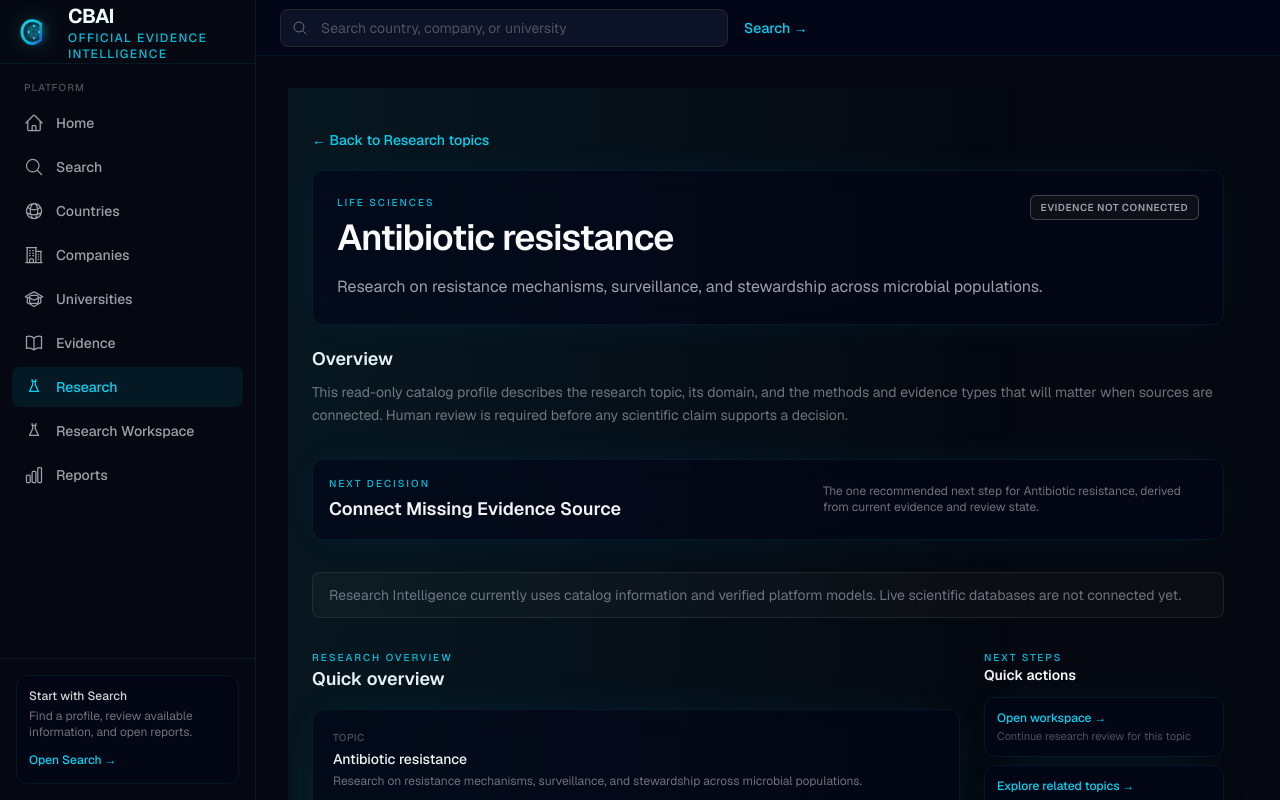
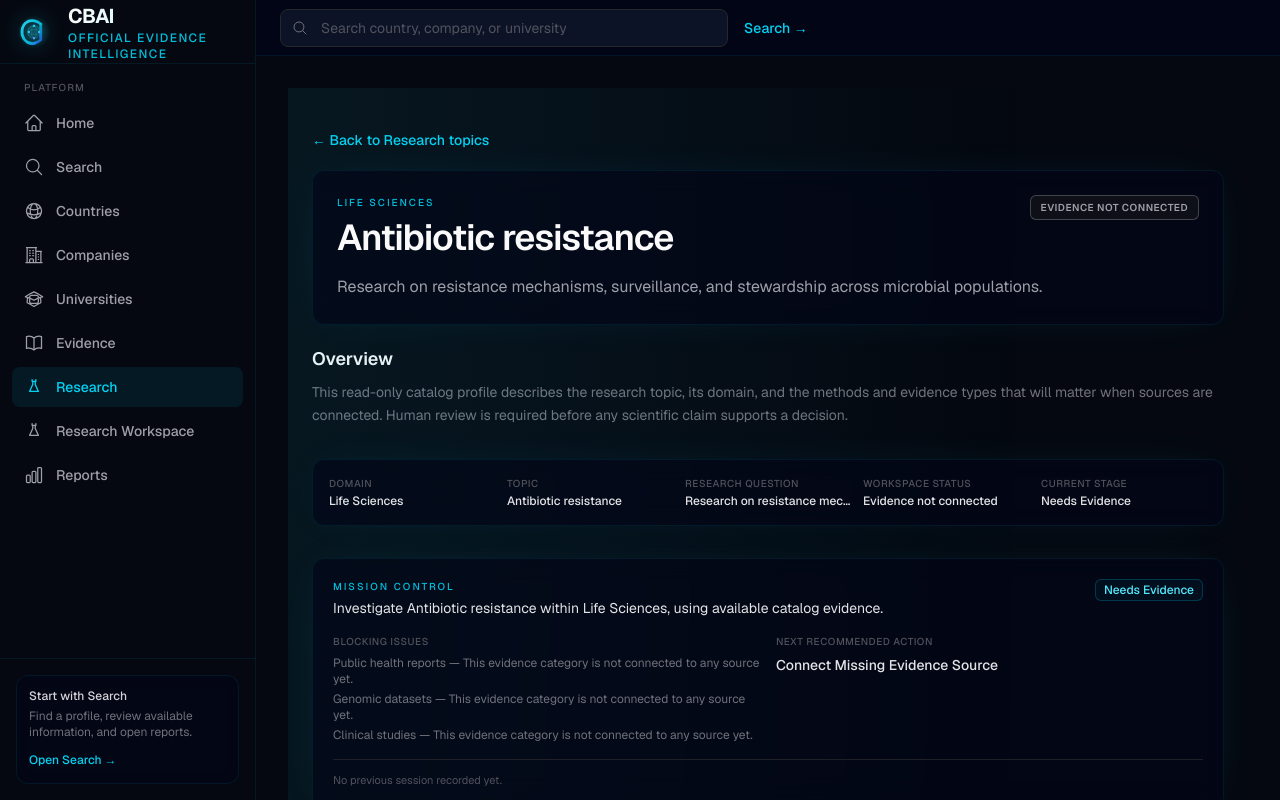
Before and after one commit to BotirChoriev/cbai-enterprise, a Next.js app: page /research/antibiotic-resistance in a window 1280 px wide. Built offline with nearby package versions, Linux system fonts and the light colour scheme.

Commit message:
feat(workspace): professionalize research workspace foundation

```diff
--- /dev/null
+++ b/components/research/topic/MissionControlPanel.tsx
@@ -0,0 +1,75 @@
+import type { ResearchTopic } from "@/lib/research/research-topics";
+import { deriveEvidenceGapIntelligence } from "@/lib/research/intelligence/intelligence-engine";
+import { deriveResearchDecision } from "@/lib/research/intelligence/decision-engine";
+import { RESEARCH_READINESS_LABELS } from "@/lib/research/intelligence/intelligence-types";
+import { RESEARCH_DECISION_LABELS } from "@/lib/research/intelligence/decision-types";
+import { getWorkspaceMemory } from "@/lib/research/intelligence/workspace-shell-engine";
+import { buildMissionStatement } from "@/components/research/topic/ResearchMissionWorkspace";
+import { cbaiGlassCard, cbaiSectionEyebrow } from "@/components/brand/brand-classes";
+
+type MissionControlPanelProps = {
+  topic: ResearchTopic;
+};
+
+// Single-glance summary consolidating what previously lived in a standalone Decision Card
+// plus a separate "current state" card — one professional panel instead of two overlapping
+// ones, reusing the Gap and Decision engines rather than re-deriving anything.
+export default function MissionControlPanel({ topic }: MissionControlPanelProps) {
+  const intelligence = deriveEvidenceGapIntelligence(topic.topicId);
+  const decision = deriveResearchDecision(topic.topicId);
+  const memory = getWorkspaceMemory(topic.topicId);
+
+  if (!intelligence || !decision) {
+    return null;
+  }
+
+  const blockingIssues = [...intelligence.disconnectedEvidence, ...intelligence.reviewGatedEvidence];
+
+  return (
+    <div className={`${cbaiGlassCard} space-y-4 p-4 sm:p-5`}>
+      <div className="flex flex-wrap items-start justify-between gap-3">
+        <div>
+          <p className={cbaiSectionEyebrow}>Mission control</p>
+          <p className="mt-1 text-sm text-zinc-200">{buildMissionStatement(topic)}</p>
+        </div>
+        <span className="inline-flex shrink-0 rounded-md border border-cyan-500/25 bg-cyan-500/5 px-2 py-0.5 text-xs font-medium text-cyan-300">
+          {RESEARCH_READINESS_LABELS[intelligence.researchReadiness]}
+        </span>
+      </div>
+
+      <div className="grid gap-4 sm:grid-cols-2">
+        <div>
+          <p className="text-[10px] font-medium uppercase tracking-wider text-zinc-600">
+            Blocking issues
+          </p>
+          {blockingIssues.length > 0 ? (
+            <ul className="mt-1.5 space-y-1">
+              {blockingIssues.map((item) => (
+                <li key={item.evidenceItemId} className="text-xs text-zinc-500">
+                  {item.label} — {item.note}
+                </li>
+              ))}
+            </ul>
+          ) : (
+            <p className="mt-1.5 text-xs text-zinc-600">No blocking issues detected.</p>
+          )}
+        </div>
+
+        <div>
+          <p className="text-[10px] font-medium uppercase tracking-wider text-zinc-600">
+            Next recommended action
+          </p>
+          <p className="mt-1.5 text-sm font-medium text-zinc-200">
+            {RESEARCH_DECISION_LABELS[decision]}
+          </p>
+        </div>
+      </div>
+
+      <p className="border-t border-zinc-800/80 pt-3 text-[11px] text-zinc-600">
+        {memory
+          ? `Continue where you left off — last visited stage: ${RESEARCH_READINESS_LABELS[memory.lastStage]}.`
+          : "No previous session recorded yet."}
+      </p>
+    </div>
+  );
+}
--- a/components/research/topic/ResearchMissionWorkspace.tsx
+++ b/components/research/topic/ResearchMissionWorkspace.tsx
@@ -5,7 +5,7 @@ import { cbaiGlassCard, cbaiSectionEyebrow } from "@/components/brand/brand-clas
 
 const NOT_ENOUGH_EVIDENCE = "Not enough evidence available.";
 
-function buildMissionStatement(topic: ResearchTopic): string {
+export function buildMissionStatement(topic: ResearchTopic): string {
   return `Investigate ${topic.topicName} within ${topic.domain}, using available catalog evidence.`;
 }
 
--- a/components/research/topic/ResearchTopicDetail.tsx
+++ b/components/research/topic/ResearchTopicDetail.tsx
@@ -11,8 +11,9 @@ import TopicQuickActions from "@/components/research/topic/TopicQuickActions";
 import TopicInsightsPanel from "@/components/research/topic/TopicInsightsPanel";
 import TopicSectionTabs, { type TopicTabId } from "@/components/research/topic/TopicSectionTabs";
 import TopicReviewWorkspace from "@/components/research/topic/TopicReviewWorkspace";
-import ResearchDecisionCard from "@/components/research/topic/ResearchDecisionCard";
-import { deriveResearchDecision } from "@/lib/research/intelligence/decision-engine";
+import WorkspaceContextBar from "@/components/research/topic/WorkspaceContextBar";
+import MissionControlPanel from "@/components/research/topic/MissionControlPanel";
+import { deriveEvidenceGapIntelligence } from "@/lib/research/intelligence/intelligence-engine";
 import { cbaiHeroGlow } from "@/components/brand/brand-classes";
 
 type ResearchTopicDetailProps = {
@@ -21,7 +22,7 @@ type ResearchTopicDetailProps = {
 
 export default function ResearchTopicDetail({ topic }: ResearchTopicDetailProps) {
   const [activeTab, setActiveTab] = useState<TopicTabId>("overview");
-  const researchDecision = deriveResearchDecision(topic.topicId);
+  const intelligence = deriveEvidenceGapIntelligence(topic.topicId);
 
   return (
     <div
@@ -29,9 +30,11 @@ export default function ResearchTopicDetail({ topic }: ResearchTopicDetailProps)
     >
       <ResearchTopicHero topic={topic} />
 
-      {researchDecision ? (
-        <ResearchDecisionCard topic={topic} decision={researchDecision} />
+      {intelligence ? (
+        <WorkspaceContextBar topic={topic} readiness={intelligence.researchReadiness} />
       ) : null}
+
+      <MissionControlPanel topic={topic} />
 
       <p className="rounded-lg border border-zinc-800/80 bg-zinc-900/40 px-4 py-3 text-sm text-zinc-500">
         {TOPIC_EXPERIENCE_NOTICE}
--- /dev/null
+++ b/components/research/topic/WorkspaceContextBar.tsx
@@ -0,0 +1,47 @@
+import type { ResearchTopic } from "@/lib/research/research-topics";
+import { RESEARCH_TOPIC_STATUS_LABELS } from "@/lib/research/research-topics";
+import type { ResearchReadinessState } from "@/lib/research/intelligence/intelligence-types";
+import { RESEARCH_READINESS_LABELS } from "@/lib/research/intelligence/intelligence-types";
+import { cbaiGlassCard } from "@/components/brand/brand-classes";
+
+type WorkspaceContextBarProps = {
+  topic: ResearchTopic;
+  readiness: ResearchReadinessState;
+};
+
+type ContextField = {
+  label: string;
+  value: string;
+};
+
+// Sticky orientation strip: reused across the whole workspace so a researcher never loses
+// track of what topic, domain, and stage they're in while scrolling a long page.
+export default function WorkspaceContextBar({ topic, readiness }: WorkspaceContextBarProps) {
+  const fields: ContextField[] = [
+    // No "Project" concept exists anywhere in this platform's data model — the closest real,
+    // honest grouping above an individual topic is its catalog domain.
+    { label: "Domain", value: topic.domain },
+    { label: "Topic", value: topic.topicName },
+    { label: "Research question", value: topic.description },
+    { label: "Workspace status", value: RESEARCH_TOPIC_STATUS_LABELS[topic.status] },
+    { label: "Current stage", value: RESEARCH_READINESS_LABELS[readiness] },
+  ];
+
+  return (
+    <div
+      className={`${cbaiGlassCard} sticky top-2 z-20 grid gap-3 p-3 sm:grid-cols-5 sm:p-4`}
+      aria-label="Workspace context"
+    >
+      {fields.map((field) => (
+        <div key={field.label} className="min-w-0">
+          <p className="text-[10px] font-medium uppercase tracking-wider text-zinc-600">
+            {field.label}
+          </p>
+          <p className="mt-0.5 truncate text-xs font-medium text-zinc-200" title={field.value}>
+            {field.value}
+          </p>
+        </div>
+      ))}
+    </div>
+  );
+}
--- a/lib/research/intelligence/index.ts
+++ b/lib/research/intelligence/index.ts
@@ -5,3 +5,5 @@ export * from "./decision-types";
 export * from "./decision-engine";
 export * from "./review-workspace-model";
 export * from "./review-workspace-engine";
+export * from "./workspace-shell-model";
+export * from "./workspace-shell-engine";
--- /dev/null
+++ b/lib/research/intelligence/workspace-shell-engine.ts
@@ -0,0 +1,25 @@
+import type {
+  WorkspaceMemory,
+  WorkspaceTimelineEvent,
+} from "@/lib/research/intelligence/workspace-shell-model";
+
+/**
+ * Look up any remembered previous session for this topic's workspace. No storage mechanism
+ * (database, API, localStorage) exists anywhere in this platform yet, so this always returns
+ * undefined today. The signature exists so a future build can implement real persistence
+ * without changing any calling code.
+ */
+export function getWorkspaceMemory(topicId: string): WorkspaceMemory | undefined {
+  void topicId;
+  return undefined;
+}
+
+/**
+ * List deterministic workspace activity for this topic. No event log exists anywhere in this
+ * platform yet, so this always returns an empty list today. The signature exists so a future
+ * build can implement real event tracking without changing any calling code.
+ */
+export function getWorkspaceTimeline(topicId: string): readonly WorkspaceTimelineEvent[] {
+  void topicId;
+  return [];
+}
--- /dev/null
+++ b/lib/research/intelligence/workspace-shell-model.ts
@@ -0,0 +1,49 @@
+import type { ResearchReadinessState } from "@/lib/research/intelligence/intelligence-types";
+
+/**
+ * Foundation for restoring a researcher's previous context in this topic's workspace.
+ * No persistence mechanism (database, API, localStorage) exists anywhere in this platform
+ * yet, so this is architecture only — getWorkspaceMemory() always returns undefined today.
+ */
+export interface WorkspaceMemory {
+  topicId: string;
+  lastVisitedAt: string;
+  lastStage: ResearchReadinessState;
+}
+
+/**
+ * A single deterministic workspace activity event. No event log exists anywhere in this
+ * platform yet — architecture only, getWorkspaceTimeline() always returns an empty list today.
+ */
+export type WorkspaceTimelineEventType =
+  | "evidence_added"
+  | "review_started"
+  | "finding_created"
+  | "decision_updated";
+
+export const WORKSPACE_TIMELINE_EVENT_LABELS: Record<WorkspaceTimelineEventType, string> = {
+  evidence_added: "Evidence Added",
+  review_started: "Review Started",
+  finding_created: "Finding Created",
+  decision_updated: "Decision Updated",
+};
+
+export interface WorkspaceTimelineEvent {
+  eventId: string;
+  topicId: string;
+  eventType: WorkspaceTimelineEventType;
+  description: string;
+  occurredAt: string;
+}
+
+/**
+ * Foundation for a future Focus Mode toggle. No UI wiring exists yet — this type exists so a
+ * future build can add the toggle without redefining the underlying state shape.
+ */
+export type WorkspaceViewMode = "standard" | "focus";
+
+/**
+ * Foundation for a future Split View layout. No UI wiring exists yet — same reasoning as
+ * WorkspaceViewMode above.
+ */
+export type WorkspaceLayoutMode = "single" | "split";
```
Also changed, not shown: components/research/topic/TopicReviewWorkspace.tsx (+24 -12 lines).
